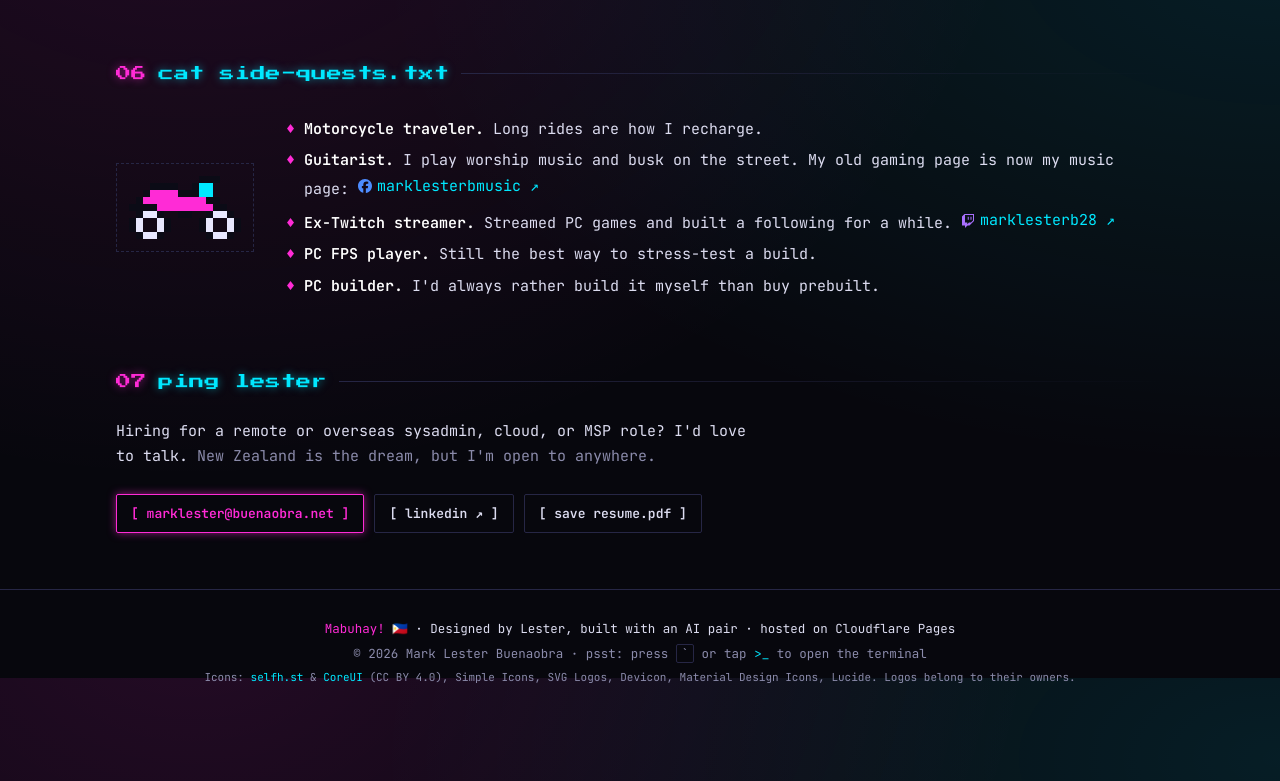
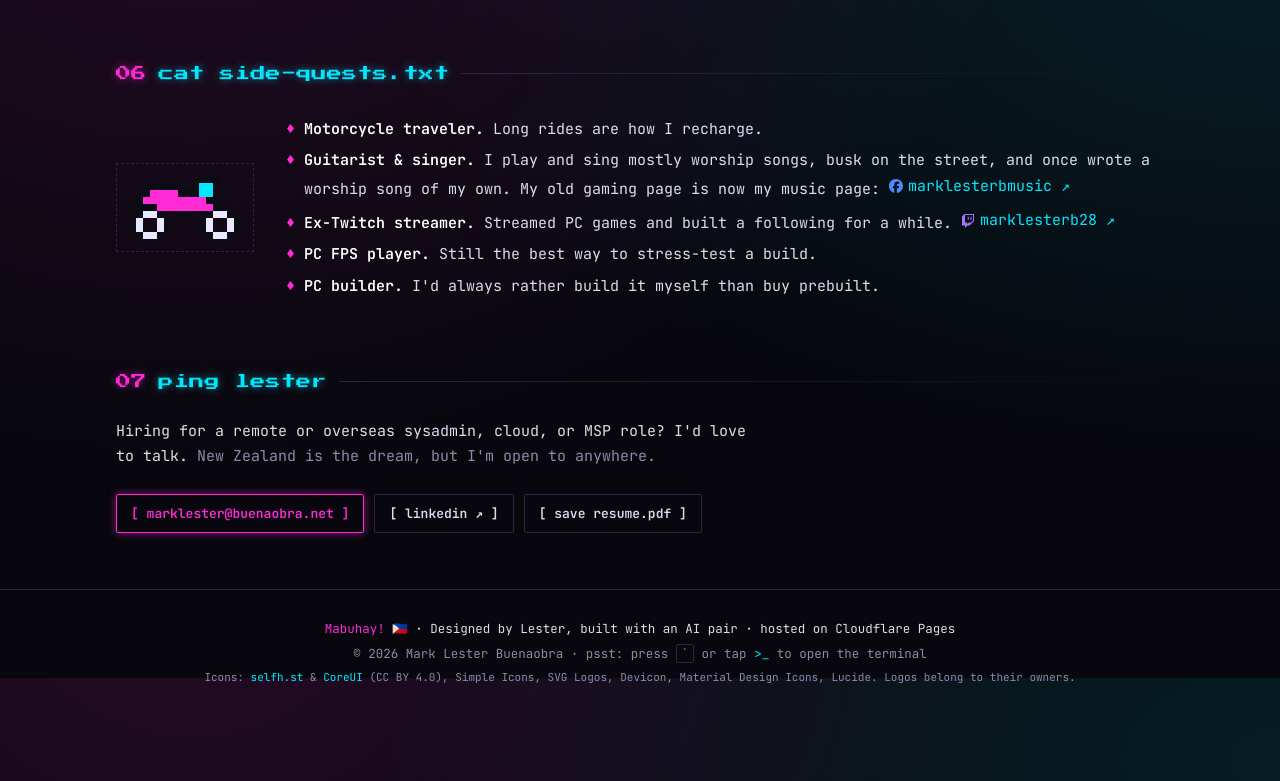
Before and after one commit to marklesterb28/buenaobra.net, a plain HTML site: page site/index.html in a window 1280 px wide. Shown: the part 6522-7303 px from the top of the page. Drawn offline with Linux system fonts and the light colour scheme.

Commit message:
Mention singing and songwriting in the guitar side quest
Co-Authored-By: Claude Opus 5.5 <noreply@anthropic.com>

```diff
--- a/site/index.html
+++ b/site/index.html
@@ -473,7 +473,7 @@
         <div class="moto"><div class="sprite" data-sprite="moto" data-scale="7" role="img" aria-label="Pixel-art motorcycle"></div></div>
         <ul class="side-list">
           <li><strong>Motorcycle traveler.</strong> Long rides are how I recharge.</li>
-          <li><strong>Guitarist.</strong> I play worship music and busk on the street. My old gaming page is now my music page: <a class="side-link" href="https://www.facebook.com/marklesterbmusic" rel="noopener" target="_blank"><img class="ti mono" src="assets/icons/facebook.svg" alt="">marklesterbmusic ↗</a></li>
+          <li><strong>Guitarist &amp; singer.</strong> I play and sing mostly worship songs, busk on the street, and once wrote a worship song of my own. My old gaming page is now my music page: <a class="side-link" href="https://www.facebook.com/marklesterbmusic" rel="noopener" target="_blank"><img class="ti mono" src="assets/icons/facebook.svg" alt="">marklesterbmusic ↗</a></li>
           <li><strong>Ex-Twitch streamer.</strong> Streamed PC games and built a following for a while. <a class="side-link" href="https://www.twitch.tv/marklesterb28" rel="noopener" target="_blank"><img class="ti mono" src="assets/icons/twitch.svg" alt="">marklesterb28 ↗</a></li>
           <li><strong>PC FPS player.</strong> Still the best way to stress-test a build.</li>
           <li><strong>PC builder.</strong> I'd always rather build it myself than buy prebuilt.</li>
```
